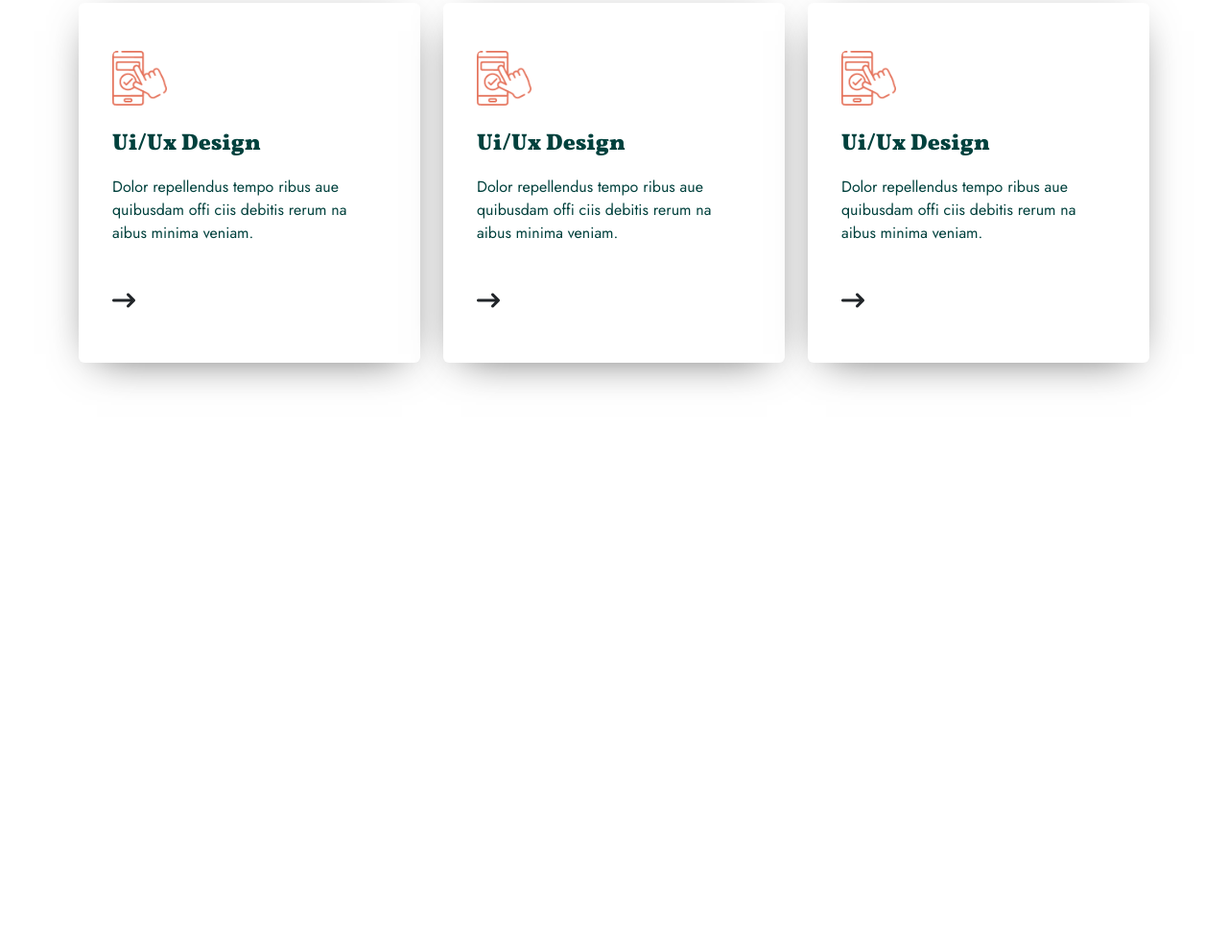
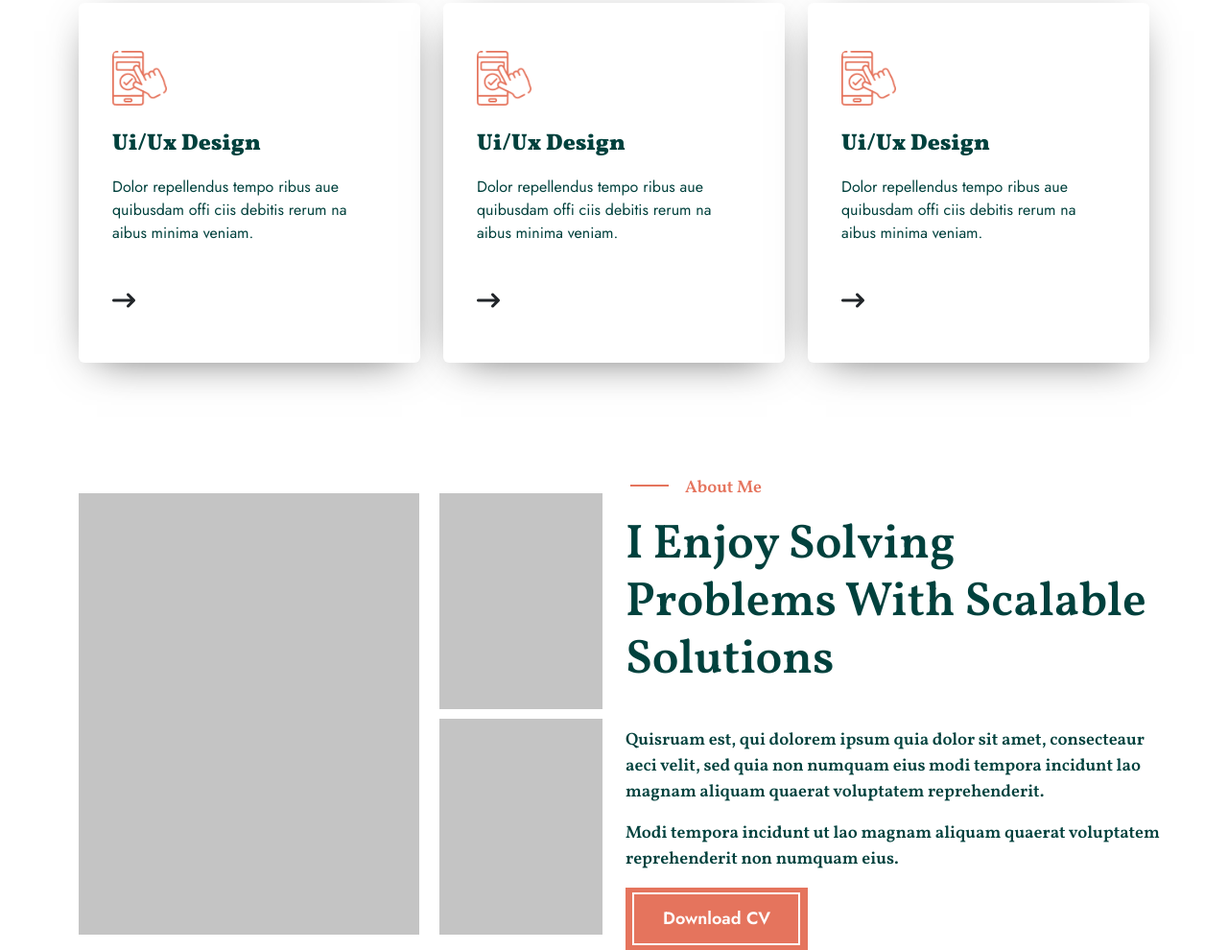
Before and after one commit to sajibkhandev/Safwan_2403, a plain HTML site: page index.html in a window 1280 px wide. Shown: the part 1308-2298 px from the top of the page at 96% size. Before the commit the page ends 1806 px from the top, so only its background shows below. Drawn offline with Linux system fonts and the light colour scheme.

Commit message:
about done

```diff
--- a/css/style.css
+++ b/css/style.css
@@ -254,7 +254,49 @@ common css
 .service .card .card-body i {
     font-size: 24px;
 }
+.fristImage{
+    width: 65%;
+}
 
 /* ==========================
    SErveric end
 ============================= */
+/* ==========================
+   about start
+============================= */
+ .title2{
+    text-align: left;
+ }
+ .title2 h2{
+    width: auto;
+ }
+ .title h4 {
+    margin-left: 62px;
+    font-size: 18px;
+    font-weight: 600;
+    color: #E5745D;
+    font-family: "Vollkorn", serif;
+    position: relative;
+}
+.title h4::after {
+    position: absolute;
+    top: 7px;
+    left: -57px;
+    width: 40px;
+    height: 2px;
+    background: #E5745D;
+    content: "";
+}
+
+.about p{
+    font-size: 18px;
+    font-weight: 600;
+    color: #00413D
+    ;
+    font-family: "Vollkorn", serif;
+    width: 570px;
+
+}
+/* ==========================
+   about end
+============================= */
--- a/index.html
+++ b/index.html
@@ -143,6 +143,52 @@
     <!-- ========================
            Serviece part end
      =========================== -->
+    <!-- ========================
+           About part start
+     =========================== -->
+
+      <section class="about">
+        <div class="container">
+            <div class="row align-items-center">
+                <div class="col-lg-6  ">
+                    <div class="d-flex justify-content-between ">
+                    <img class="fristImage" src="./images/aboutImaeg1.png" alt="">
+                   <div class="d-flex  flex-column justify-content-between">
+                    <img  src="./images/aboutImaeg2.png" alt="">
+                    <img src="./images/aboutImaeg2.png" alt="">
+                   </div>
+                    </div>
+                </div>
+                <div class="col-lg-6">
+
+                    <div class="title title2">
+                        <h4>About Me</h4>
+                        <h2>I Enjoy Solving Problems With Scalable Solutions</h2>
+                    </div>
+
+                    <p >Quisruam est, qui dolorem ipsum quia dolor sit amet, consecteaur
+                        aeci velit, sed quia non numquam eius modi tempora incidunt lao
+                        magnam aliquam quaerat voluptatem reprehenderit.
+
+                       </p>
+                       <p>
+                        Modi tempora incidunt ut lao magnam aliquam quaerat voluptatem
+                        reprehenderit non numquam eius.
+                       </p>
+                       <div class="commonBtn">
+                        <a href="">Download CV</a>
+
+                    </div>
+
+
+
+                </div>
+            </div>
+        </div>
+      </section>
+    <!-- ========================
+           About part end
+     =========================== -->
 
 
     <script src="js/bootstrap.bundle.min.js"></script>
```
Also changed, not shown: images/aboutImaeg1.png (added), images/aboutImaeg2.png (added).
